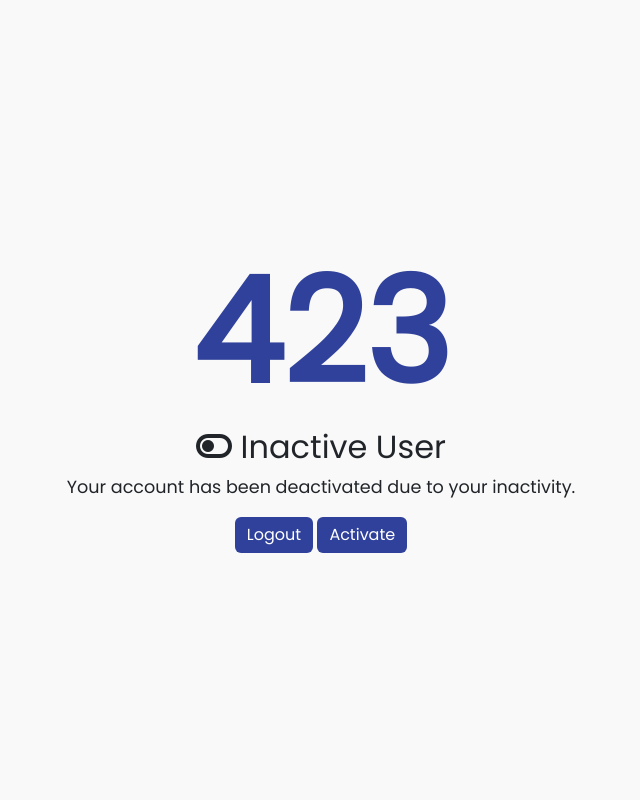
After one commit to miguel2512-UTF/PYTHON-PROJECT, a FastAPI app: template templates/views/error/inactive.html in a window 1280 px wide. The commit adds this page. Shown: the whole page, without its empty margins (319-959 px from the left). Run offline with FastAPI, Linux system fonts and the light colour scheme; the template is opened without the code that fills it, so the values that code supplies are empty; some libraries are stand-ins or nearby versions.

Commit message:
Exception Handling with Errors Pages

```diff
--- /dev/null
+++ b/config/exception_handler.py
@@ -0,0 +1,23 @@
+from fastapi import Request, HTTPException, status
+from config.settings import Settings
+
+templates = Settings.TEMPLATES
+
+async def not_found(request: Request, exc: HTTPException):
+    return templates.TemplateResponse("views/error/404.html",{"request": request}, status_code=status.HTTP_404_NOT_FOUND)
+
+async def forbidden(request: Request, exc: HTTPException):
+    return templates.TemplateResponse("views/error/403.html",{"request": request}, status_code=status.HTTP_403_FORBIDDEN)
+
+async def internal_server_error(request: Request, exc: HTTPException):
+    return templates.TemplateResponse("views/error/500.html",{"request": request}, status_code=status.HTTP_500_INTERNAL_SERVER_ERROR)
+
+async def inactive_user(request: Request, exc: HTTPException):
+    return templates.TemplateResponse("views/error/inactive.html",{"request": request}, status_code=status.HTTP_423_LOCKED)
+
+exception = {
+    404: not_found,
+    403: forbidden,
+    500: internal_server_error,
+    423: inactive_user
+}
--- a/main.py
+++ b/main.py
@@ -5,8 +5,9 @@
 from config.settings import Settings as settings
 from security.config import SecurityConfig as security
 from starlette.middleware.sessions import SessionMiddleware
+from config.exception_handler import exception
 
-app = FastAPI()
+app = FastAPI(exception_handlers=exception)
 
 app.add_middleware(SessionMiddleware, secret_key=security.SECRET)
 
--- a/routers/login.py
+++ b/routers/login.py
@@ -67,7 +67,7 @@ async def auth_user(token: str = Depends(oauth2_scheme)):
 async def current_user (user: Usuario = Depends(auth_user)):
 
     if not user.state:
-        raise HTTPException(status_code=400,
+        raise HTTPException(status_code=423,
             detail="Usuario no activo",
             headers={"WWW-Authenticate": "Bearer"})
 
@@ -76,7 +76,7 @@ async def current_user (user: Usuario = Depends(auth_user)):
 async def is_admin (user: Usuario = Depends(current_user)):
 
     if not user.role == "admin":
-        raise HTTPException(status_code=400,
+        raise HTTPException(status_code=403,
             detail="You dont have permissions")
 
     return user
--- a/static/assets/css/styles.css
+++ b/static/assets/css/styles.css
@@ -1124,6 +1124,37 @@ a{
     }
 }
 
+/* Errors */
+.content-error{
+    width: 100vw;
+    height: 100vh;
+    display: flex;
+    justify-content: center;
+    align-items: center;
+}
+
+.error-body{
+    display: flex;
+    flex-direction: column;
+    align-items: center;
+}
+
+.error-body .status{
+    font-size: 9em;
+    font-weight: 600;
+    color: var(--primary);
+}
+
+.error-body .desc{
+    font-size: 2em;
+    text-transform: capitalize;
+}
+
+.error-body .message{
+    text-align: center;
+    font-size: 1.1rem;
+}
+
 /* Utils */
 .btn-primary{
     background-color: var(--primary);
--- a/templates/layouts/sidebar.html
+++ b/templates/layouts/sidebar.html
@@ -8,6 +8,7 @@
                 <span>Home</span>
             </a>
         </div>
+        {% if request.session.get("role") == "admin" %}
         <div class="option">
             <a href="/userdb">
                 <i class="bi bi-people"></i>
@@ -18,6 +19,7 @@
                 <a href="/userdb/formcreate">Create</a>
             </div>
         </div>
+        {% endif %}
         <div class="option">
             <a href="">
                 <i class="bi bi-cart"></i>
--- /dev/null
+++ b/templates/views/error/inactive.html
@@ -0,0 +1,33 @@
+<!DOCTYPE html>
+<html lang="en">
+<head>
+    <meta charset="UTF-8">
+    <meta http-equiv="X-UA-Compatible" content="IE=edge">
+    <meta name="viewport" content="width=device-width, initial-scale=1.0">
+    <title>Inactive User</title>
+    <link href="https://cdn.jsdelivr.net/npm/bootstrap@5.2.3/dist/css/bootstrap.min.css" rel="stylesheet" integrity="sha384-rbsA2VBKQhggwzxH7pPCaAqO46MgnOM80zW1RWuH61DGLwZJEdK2Kadq2F9CUG65" crossorigin="anonymous">
+    <!-- Icons -->
+    <script src="https://kit.fontawesome.com/6131ecdde6.js"></script>
+    <link href='https://unpkg.com/boxicons@2.1.4/css/boxicons.min.css' rel='stylesheet'>
+    <link rel="stylesheet" href="https://cdn.jsdelivr.net/npm/bootstrap-icons@1.10.3/font/bootstrap-icons.css">
+    <!-- Styles -->
+    <link href="{{ url_for('static', path='assets/css/styles.css') }}" rel="stylesheet">
+</head>
+<body>
+    {% include "layouts/loader.html" ignore missing %}
+
+    <div class="content-error">
+        <div class="error-body">
+            <h1 class="status">423</h1>
+            <h4 class="desc"><i class="fa-solid fa-toggle-off"></i> inactive user</h4>
+            <p class="message">Your account has been deactivated due to your inactivity.</p>
+            <div>
+                <a href="/logout" class="btn btn-primary">Logout</a>
+                <a href="" onclick="history.back()" class="btn btn-primary">Activate</a>
+            </div>
+        </div>
+    </div>
+
+    <script src="{{ url_for('static', path='assets/js/script.js') }}"></script>
+</body>
+</html>
```
Also changed, not shown: templates/views/error/403.html (added, +30 -0 lines), templates/views/error/404.html (added, +30 -0 lines), templates/views/error/500.html (added, +30 -0 lines).
